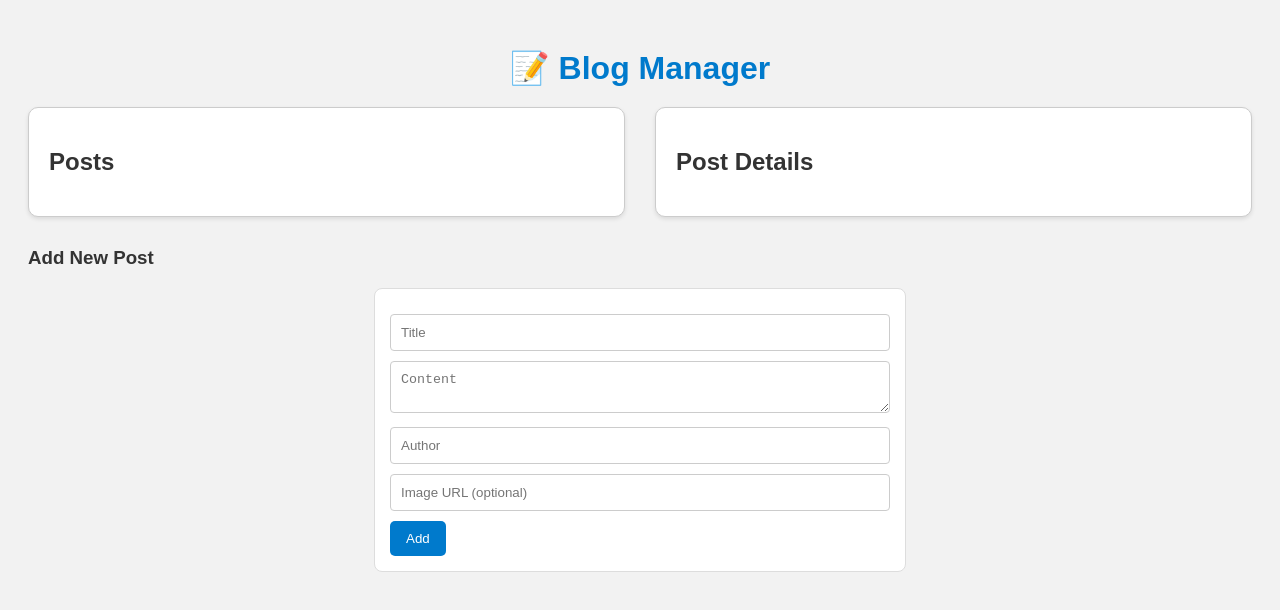
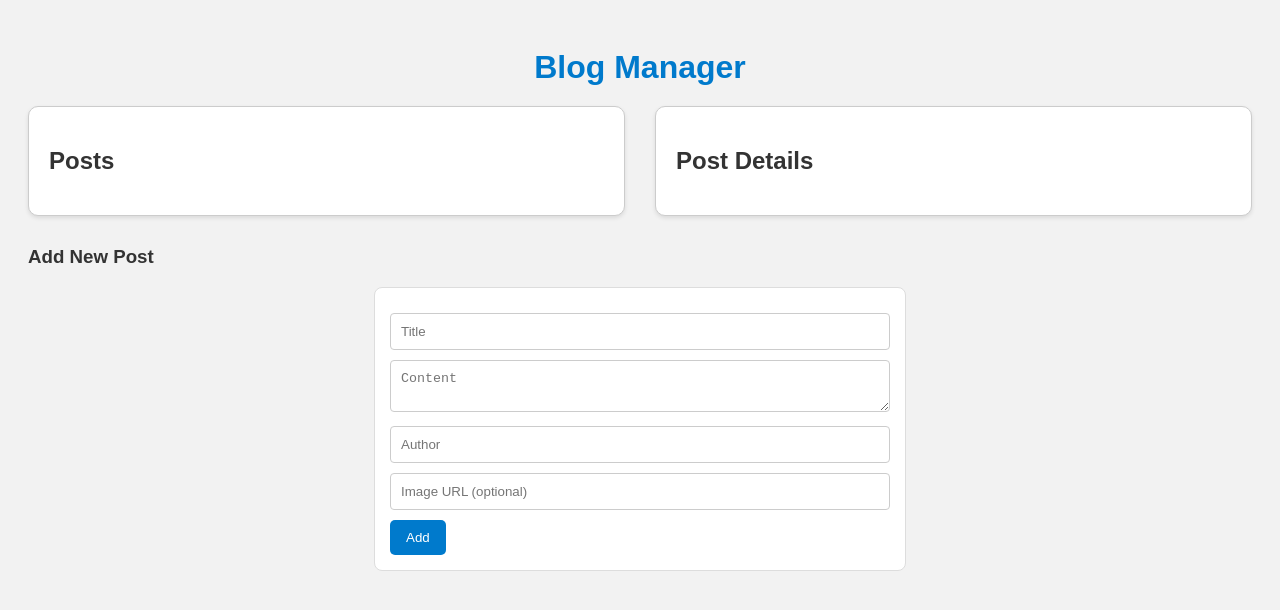
Before and after one commit to IreneMurage/simple-blog, a plain HTML site: page index.html in a window 1280 px wide. Drawn offline with Linux system fonts and the light colour scheme; no server answers.

Commit message:
add readme.md

```diff
--- a/index.html
+++ b/index.html
@@ -6,7 +6,7 @@
   <link rel="stylesheet" href="css/styles.css" />
 </head>
 <body>
-  <h1>📝 Blog Manager</h1>
+  <h1> Blog Manager</h1>
 
   <div id="container">
     <div id="post-list">
```
Also changed, not shown: 1 other file.
